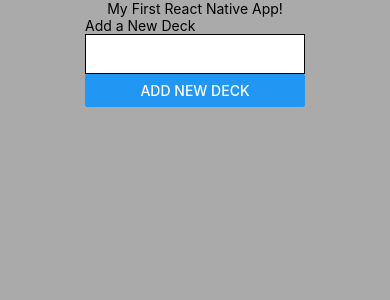
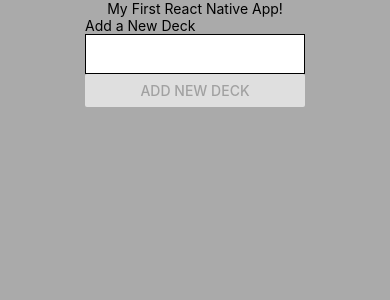
Before and after one commit to jeffn12/reactnd-mobile-flashcards, a React Native app: screen / in a window 390 px wide. Shown: the top 300 px of the page. Built offline with nearby package versions, Linux system fonts and the light colour scheme.

Commit message:
feat: disable button if no title entered

```diff
--- a/components/AddDeck.js
+++ b/components/AddDeck.js
@@ -43,6 +43,7 @@ export class AddDeck extends Component {
         <Button
           style={styles.submitBtn}
           onPress={this.submit}
+          disabled={title === ""}
           title="ADD NEW DECK"
         />
       </View>
```
